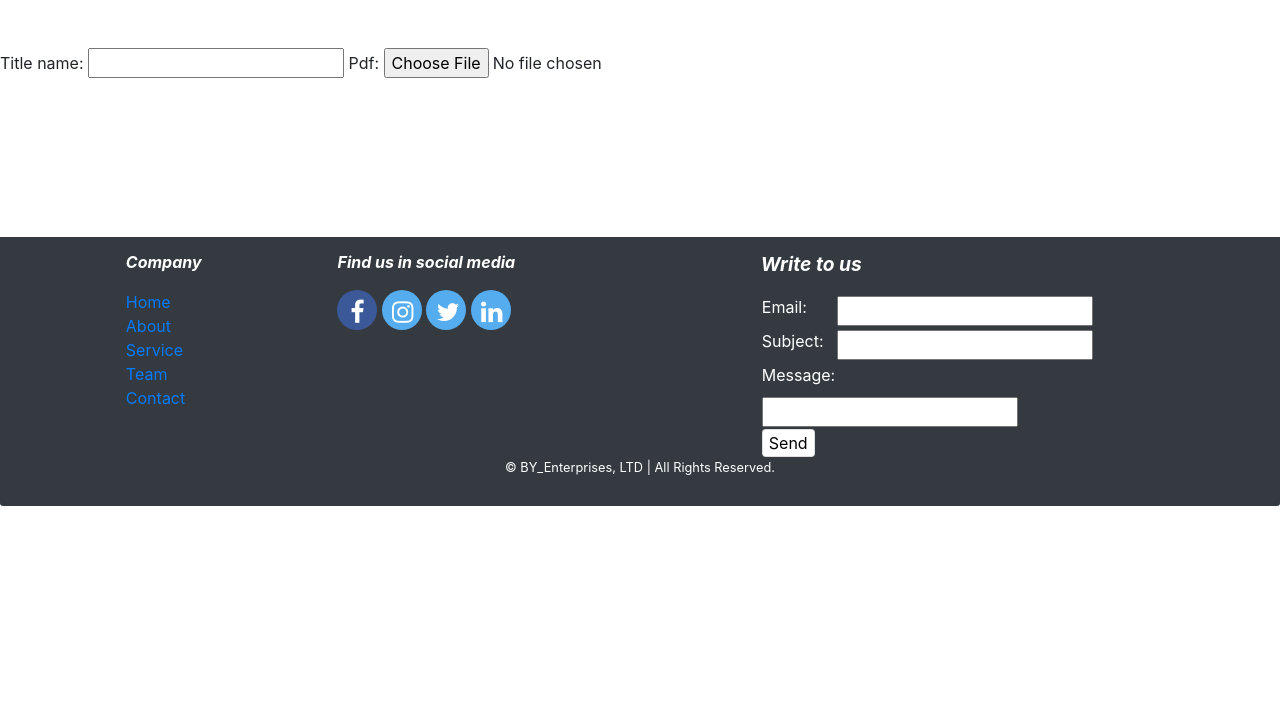
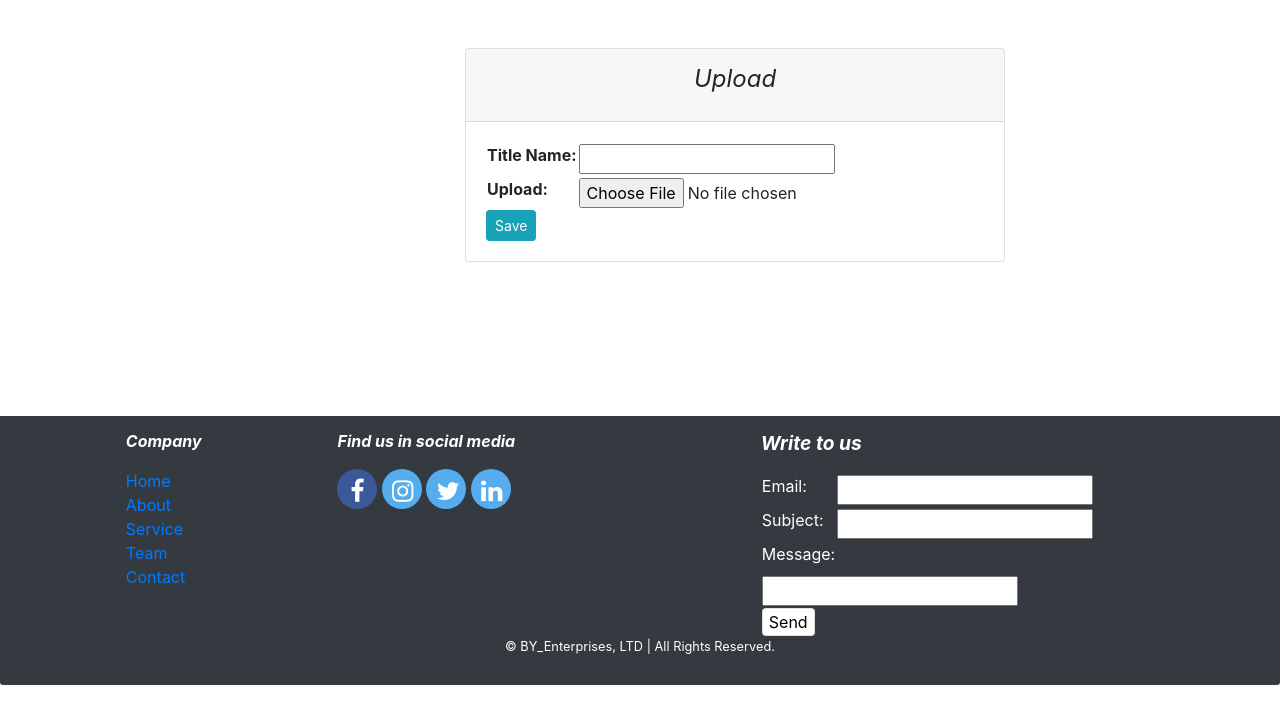
Before and after one commit to Brij123987/E_library, a Django app: page /book/upload_comic_magazine/2/ in a window 1280 px wide. Shown: the part 74-800 px from the top of the page. Run offline with Django 4.2, Linux system fonts and the light colour scheme; data comes from the database, SQL or seed files in the repository.

Commit message:
commit:32

```diff
--- a/library/book/templates/book/uploadComicMagazine.html
+++ b/library/book/templates/book/uploadComicMagazine.html
@@ -8,12 +8,40 @@
     <title>Document</title>
 </head>
 <body>
-    {% block body %}
+{% block body %}
 
-        <form action="" method="POST" enctype="multipart/form-data">
-            {% csrf_token %}
-            {{ form }}
-        </form>
-    {% endblock %}
+<div class="container">
+    <div class="row">
+      <div class="col-md-6 offset-md-4">
+        <div class="card">
+          <div class="card-header text-black">
+            <div class="card-title" style="text-align: center; font-size: 1.5rem; font-style:bold">
+                <i>Upload</i>
+            </div>
+          </div>
+          <div class="card-body">
+            <form action="" method="POST" enctype="multipart/form-data">
+                {% csrf_token %}
+                <table>
+                    <tr>
+                        <td><label><b>Title Name: </b></label></td>
+                        <td>{{ form.title_name }}</td>
+                    </tr>
+                    <tr>
+                        <td><label><b>Upload: </b></label></td>
+                        <td>{{ form.pdf }}</td>
+                    </tr>
+                </table>
+                <button type="submit" class="btn btn-info btn-sm">Save</button>
+
+            </form>
+          </div>
+        </div>
+      </div>
+    </div>
+</div>
+
+
+{% endblock %}
 </body>
 </html>
```
